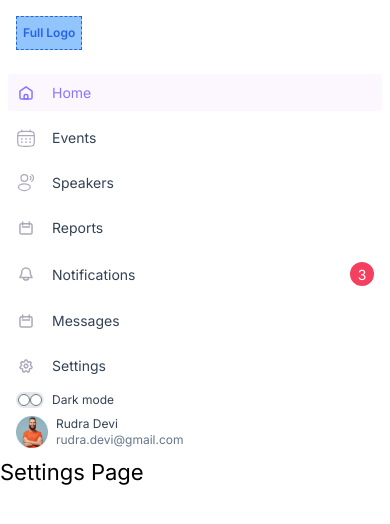
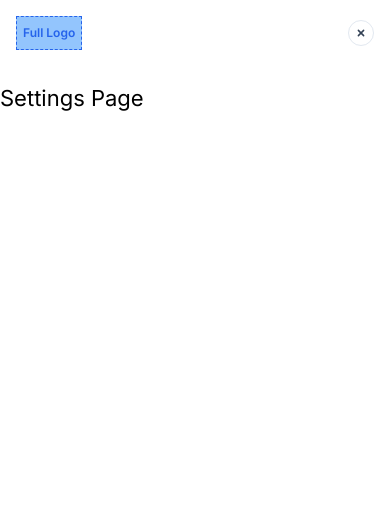
Before and after one commit to The-isaacagboola/AlphaTwelve-Assessment, a React (Vite) app: page /Settings in a window 390 px wide. Shown: the top 524 px of the page. Built offline with nearby package versions, Linux system fonts and the light colour scheme.

Commit message:
Working on Mobile Nav Transtitions

```diff
--- /dev/null
+++ b/src/assets/icons/close-icon.tsx
@@ -0,0 +1,31 @@
+import { FC } from "react";
+import { Iconprops } from "./icons-props.types";
+
+const CloseIcon: FC<Iconprops> = (props) => {
+  return (
+    <svg
+      width={props.width || "12"}
+      height={props.height || "12"}
+      viewBox="0 0 12 12"
+      fill="none"
+      xmlns="http://www.w3.org/2000/svg"
+    >
+      <path
+        d="M8.625 3.375L3.375 8.625"
+        stroke="#334155"
+        strokeWidth="1.5"
+        strokeLinecap="round"
+        strokeLinejoin="round"
+      />
+      <path
+        d="M3.375 3.375L8.625 8.625"
+        stroke="#334155"
+        strokeWidth="1.5"
+        strokeLinecap="round"
+        strokeLinejoin="round"
+      />
+    </svg>
+  );
+};
+
+export default CloseIcon;
--- /dev/null
+++ b/src/assets/icons/hamburger.tsx
@@ -0,0 +1,23 @@
+import { FC } from "react";
+import { Iconprops } from "./icons-props.types";
+
+const Hamburger: FC<Iconprops> = (props) => {
+  return (
+    <svg
+      width={props.width || "24"}
+      height={props.height || "24"}
+      viewBox="0 0 24 24"
+      fill="none"
+      xmlns="http://www.w3.org/2000/svg"
+    >
+      <path
+        d="M4 7H7M20 7H11M20 17H17M4 17H13M4 12H20"
+        stroke="black"
+        strokeWidth="1.5"
+        strokeLinecap="round"
+      />
+    </svg>
+  );
+};
+
+export default Hamburger;
--- a/src/components/nav.tsx
+++ b/src/components/nav.tsx
@@ -9,6 +9,8 @@ import SpeakerIcon from "../assets/icons/speakerIcon";
 import DoubleLeftArrow from "../assets/icons/double-left-arrow";
 import avatar from "../assets/images/avatar_temika.webp";
 import { useState } from "react";
+import Hamburger from "../assets/icons/hamburger";
+import CloseIcon from "../assets/icons/close-icon";
 
 const routes = [
   {
@@ -50,15 +52,18 @@ const routes = [
 export const Nav = () => {
   const [presentRoute, setPresentRoute] = useState("/");
   const [collapsed, setCollapsed] = useState(false);
+  const [showMobileNav, setShowMobileNav] = useState(false);
+
+  const closeMobileNav = () => setShowMobileNav(false);
 
   return (
     <nav
-      className={`p-2 lg:${
-        collapsed ? "w-[64px]" : "w-[240px]"
-      } lg:border-r lg:border-r-[#F1F5F9] transition-all duration-500`}
+      className={`p-2 lg:border-r lg:border-r-[#F1F5F9] transition-all duration-700 ease-in-out ${
+        collapsed ? "lg:w-[64px]" : "lg:w-[240px]"
+      }`}
     >
-      <div>
-        <div className={` p-2 max-w-max mb-4`}>
+      <div className="w-full relative">
+        <div className="flex justify-between items-center w-full p-2 lg:max-w-max mb-4">
           <h1
             className={`${
               collapsed ? "w-8 h-8" : ""
@@ -66,9 +71,26 @@ export const Nav = () => {
           >
             {!collapsed && "Full Logo"}
           </h1>
+
+          <button
+            className="md:hidden"
+            onClick={() => setShowMobileNav((prev) => !prev)}
+          >
+            {showMobileNav ? (
+              <Hamburger />
+            ) : (
+              <div className="p-[6px] rounded-full border border-[#E2E8F0]">
+                <CloseIcon />
+              </div>
+            )}
+          </button>
         </div>
 
-        <div className="text-[#334155] text-[14px] flex flex-col gap-2">
+        <div
+          className={`text-[#334155] text-[14px] bg-white z-50 absolute  opacity-0 md:opacity-100 md:flex md:relative flex-col gap-2 transition-all duration-500  ${
+            showMobileNav ? "block translate-y-0 opacity-100" : "hidden"
+          }`}
+        >
           {routes.map((route, i) => (
             <Link
               key={i}
```
